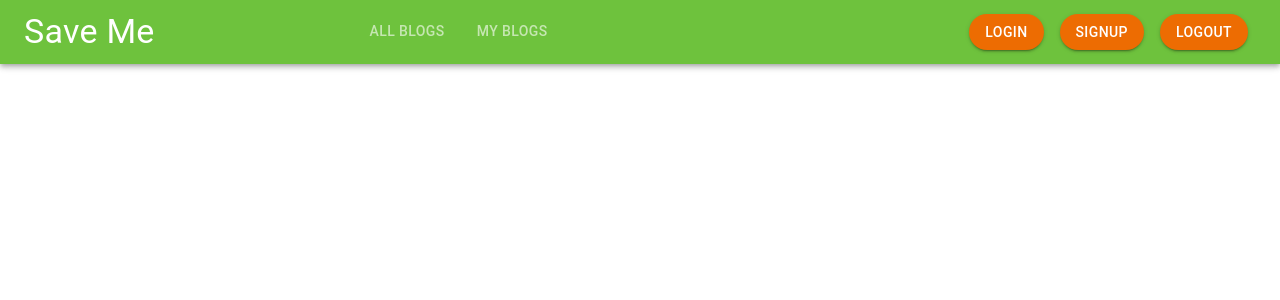
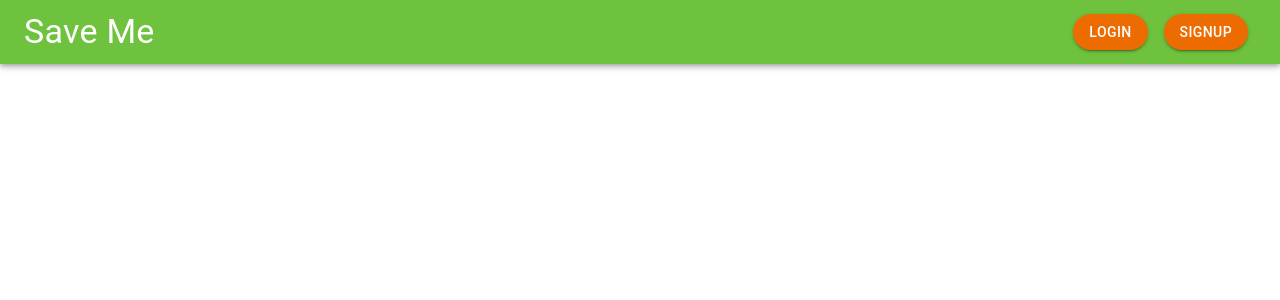
Before and after one commit to sandamini98/SAVEMEPROJECT, a React (Create React App) app in the folder frontend/: page / in a window 1280 px wide. Shown: the top 300 px of the page. Built offline with nearby package versions, Linux system fonts and the light colour scheme.

Commit message:
re write code

```diff
--- a/frontend/src/components/Header.js
+++ b/frontend/src/components/Header.js
@@ -1,7 +1,10 @@
+/*
 import React, { useState } from 'react'
 import { Link } from "react-router-dom";
 import {AppBar, Toolbar, Typography, Box, Button,  Tabs, Tab} from '@mui/material'
 const Header = () => {
+
+
     const [value, setValue] = useState();
     return (
     <AppBar
@@ -53,3 +56,107 @@ const Header = () => {
 };
 
 export default Header
+*/
+
+
+import React, { useState } from "react";
+import {
+  AppBar,
+  Typography,
+  Toolbar,
+  Box,
+  Button,
+  Tabs,
+  Tab,
+} from "@mui/material";
+import { Link } from "react-router-dom";
+import { useSelector } from "react-redux";
+
+const Header = () => {
+
+  const isLoggedIn = useSelector((state) => state.isLoggedIn);
+
+  const [value, setValue] = useState();
+  return (
+    <AppBar
+      position="sticky"
+      sx={{
+        background:
+          "#6ec23d ",
+      }}
+    >
+      <Toolbar>
+        <Typography  variant="h4">
+          Save Me
+        </Typography>
+        {isLoggedIn && (
+          <Box display="flex" marginLeft={"auto"} marginRight="auto">
+            <Tabs
+              textColor="inherit"
+              value={value}
+              onChange={(e, val) => setValue(val)}
+            >
+              <Tab
+
+                LinkComponent={Link}
+                to="/blogs"
+                label="All Blogs"
+              />
+              <Tab
+
+                LinkComponent={Link}
+                to="/myBlogs"
+                label="My Blogs"
+              />
+              <Tab
+
+                LinkComponent={Link}
+                to="/blogs/add"
+                label="Add Blog"
+              />
+            </Tabs>
+          </Box>
+        )}
+        <Box display="flex" marginLeft="auto">
+          {!isLoggedIn && (
+            <>
+              {" "}
+              <Button
+                LinkComponent={Link}
+                to="/auth"
+                variant="contained"
+                sx={{ margin: 1, borderRadius: 10 }}
+                color="warning"
+              >
+                Login
+              </Button>
+              <Button
+                LinkComponent={Link}
+                to="/auth"
+                variant="contained"
+                sx={{ margin: 1, borderRadius: 10 }}
+                color="warning"
+              >
+                Signup
+              </Button>
+            </>
+          )}
+          {isLoggedIn && (
+            <Button
+
+              LinkComponent={Link}
+              to="/auth"
+              variant="contained"
+              sx={{ margin: 1, borderRadius: 10 }}
+              color="warning"
+            >
+              Logout
+            </Button>
+          )}
+        </Box>
+      </Toolbar>
+    </AppBar>
+  );
+};
+
+export default Header;
```
